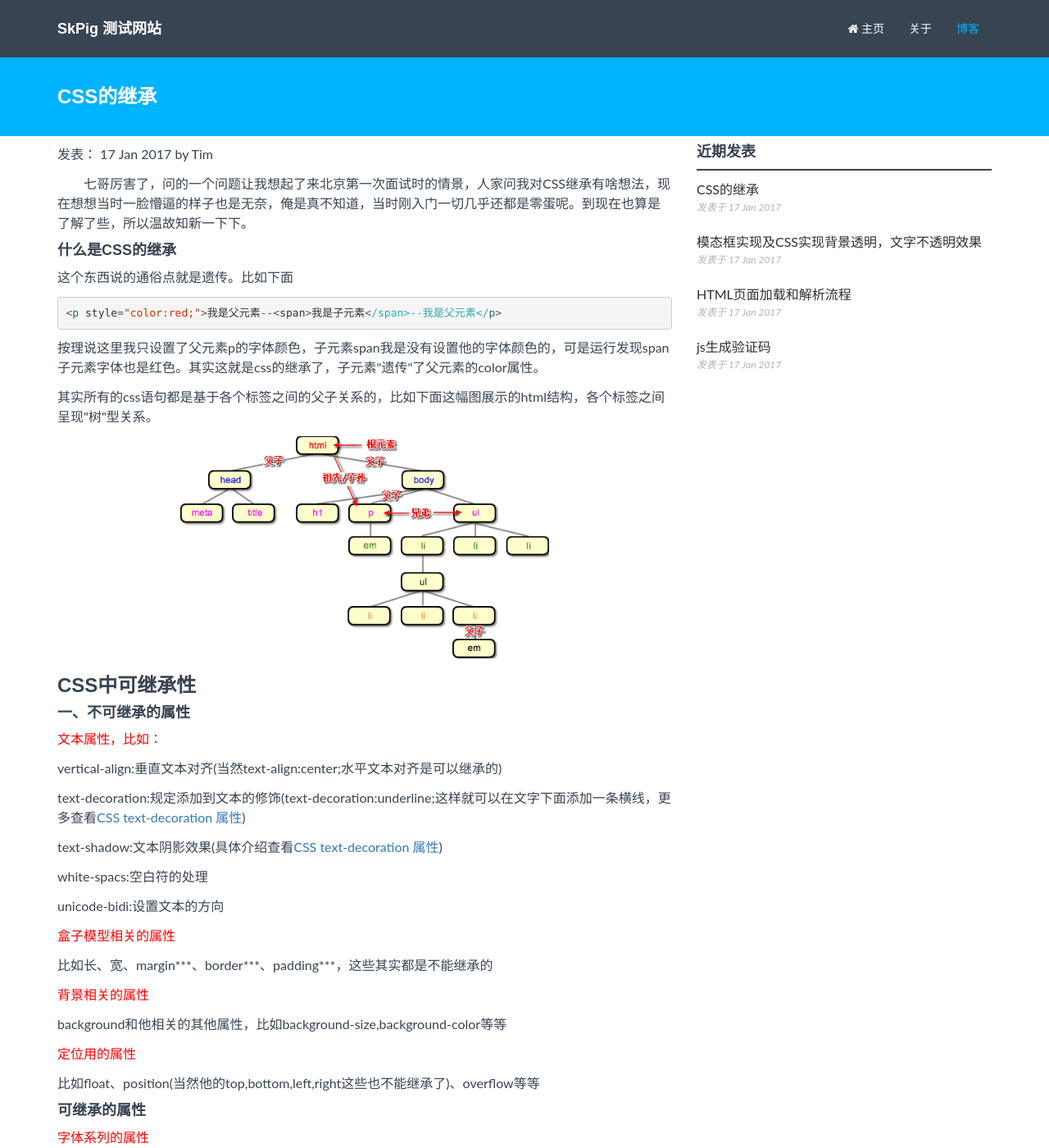
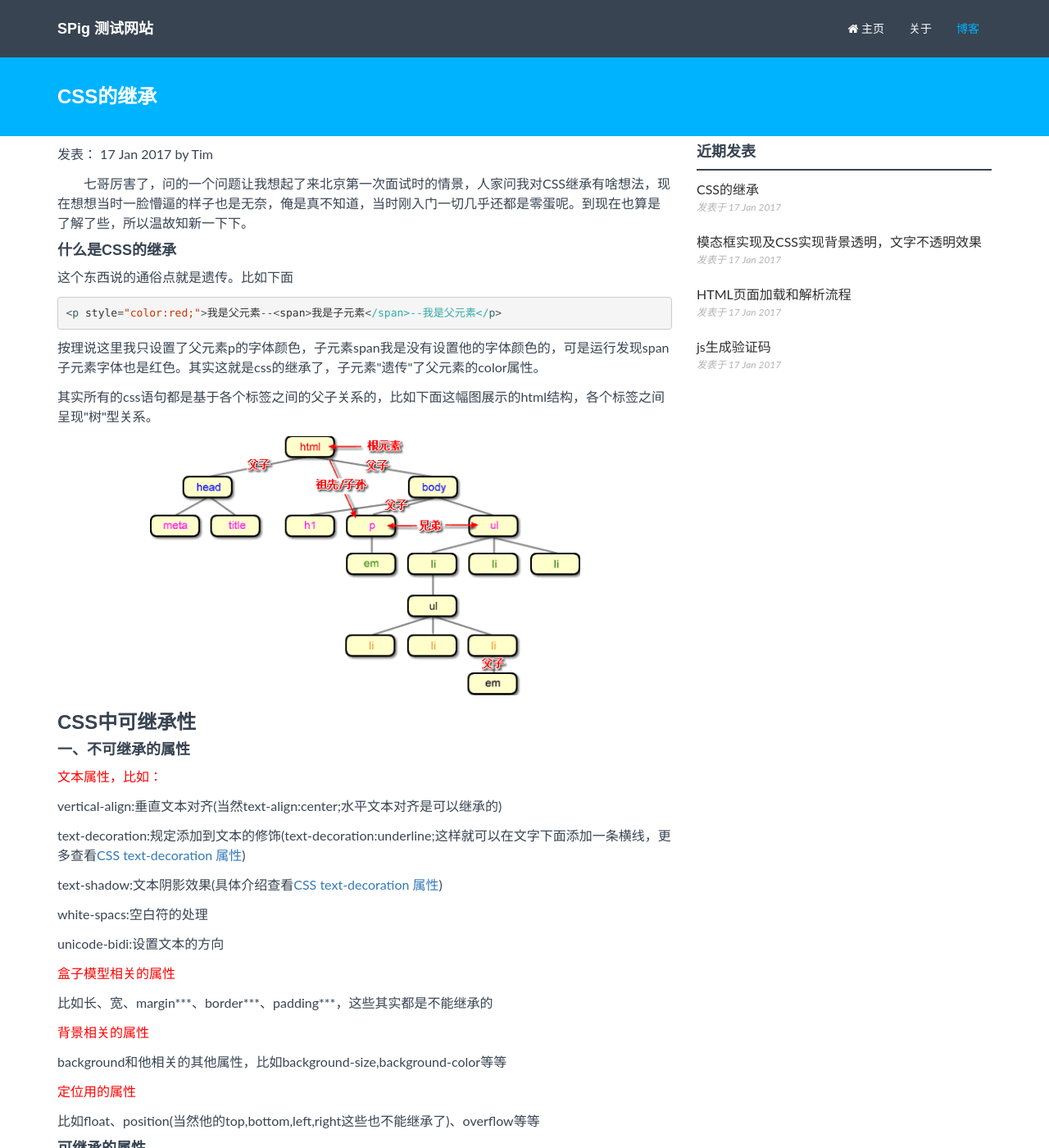
Before and after one commit to yaming042/yaming042.github.io, a Jekyll site: the page built from _posts/2017-01-18-CSS的继承.html, in a window 1280 px wide and 1400 px high. Shown: the whole window at 82% size. Built offline with Jekyll 4.4.1, drawn with Linux system fonts in a browser that asks for light colours; comment, search, counter and statistics services are not loaded.

```diff
--- a/_includes/_header.html
+++ b/_includes/_header.html
@@ -8,7 +8,7 @@
                 <span class="icon-bar"></span>
                 <span class="icon-bar"></span>
             </button>
-            <a class="navbar-brand" href="/">SkPig 测试网站</a>
+            <a class="navbar-brand" href="/">SPig 测试网站</a>
         </div>
         <div class="navbar-collapse collapse navbar-right">
             <ul class="nav navbar-nav">
--- a/_posts/2017-01-18-CSS的继承.html
+++ b/_posts/2017-01-18-CSS的继承.html
@@ -13,7 +13,7 @@ categories: issue
 {% endhighlight %}
 <p>按理说这里我只设置了父元素p的字体颜色，子元素span我是没有设置他的字体颜色的，可是运行发现span子元素字体也是红色。其实这就是css的继承了，子元素"遗传"了父元素的color属性。</p>
 <p>其实所有的css语句都是基于各个标签之间的父子关系的，比如下面这幅图展示的html结构，各个标签之间呈现"树"型关系。</p>
-<p style="text-align: center;"><img src="{{ site.baseurl }}/public/img/css_tree.png" alt="" class="img60"></p>
+<p style="text-align: center;"><img src="{{ site.baseurl }}/public/img/css_tree.png" alt="" class="img70"></p>
 
 <h3>CSS中可继承性</h3>
 <h4>一、不可继承的属性</h4>
--- a/public/css/theme.css
+++ b/public/css/theme.css
@@ -580,7 +580,7 @@ a.demolink {
     text-indent: 2em;
 }
 
-.img60{width:60%;}
+.img70{width:70%;}
 @media screen and (max-width: 640px){
-    .img60{width: 98%;}
+    .img70{width: 98%;}
 }
```
Also changed, not shown: other parts of _includes/_header.html (+9 -0 lines).
